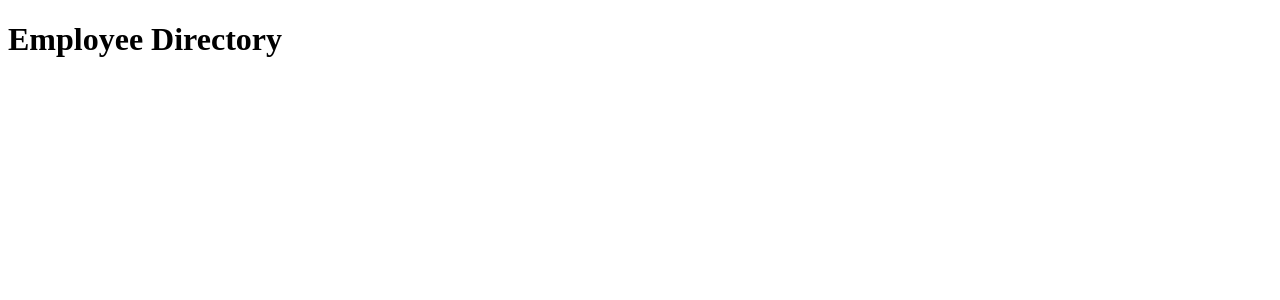
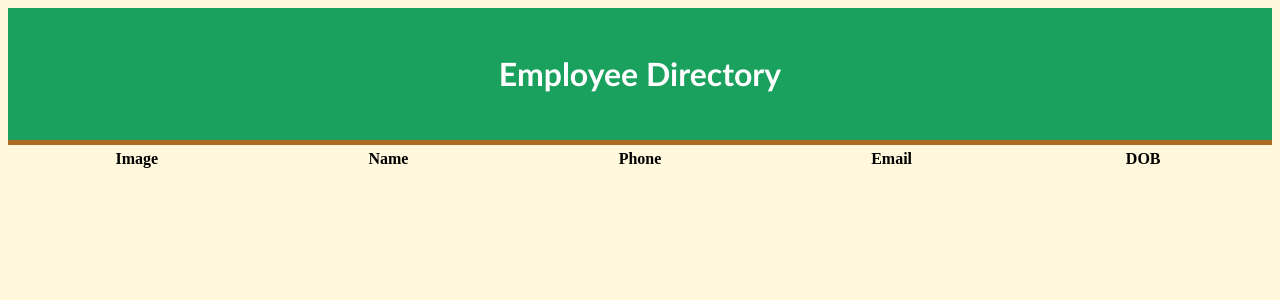
Before and after one commit to motoroboto/employeedirectory, a React (Create React App) app: page / in a window 1280 px wide. Shown: the top 300 px of the page. Built offline with nearby package versions, Linux system fonts and the light colour scheme.

Commit message:
reworking framework

```diff
--- a/src/App.js
+++ b/src/App.js
@@ -1,15 +1,12 @@
 import React from 'react';
-import Wrapper from './components/Wrapper';
-import Header from './components/Header';
-import Main from './components/Main';
+import Header from './components/header';
+import Main from './components/main';
 
 function App() {
   return (
     <div className='App'>
-      <Wrapper>
-        <Header />
-        <Main />
-      </Wrapper>
+      <Header />
+      <Main />
     </div>
   );
 }
--- a/src/components/Header.js
+++ b/src/components/Header.js
@@ -1,8 +1,5 @@
-
 import React from 'react';
-import '../style.css'
-
-// import "../styles/Header.css";
+import "../styles/header.css";
 
 function Header() {
     return (
--- a/src/components/Main.js
+++ b/src/components/Main.js
@@ -1,11 +1,11 @@
 import React from "react";
-// import DataArea from "./DataArea";
-// import "../styles/Main.css";
+import Table from "./table";
+import "../styles/main.css";
 
 function Main() {
     return (
         <>
-            {/* <DataArea /> */}
+            <Table />
         </>
     );
 };
--- a/src/components/Wrapper.js
+++ /dev/null
@@ -1,12 +0,0 @@
-import React from 'react';
-import '../style.css'
-
-function Wrapper({ children }) {
-    return (
-        <div className="wrapper">
-            { children}
-        </div>
-    );
-}
-
-export default Wrapper;
--- /dev/null
+++ b/src/components/table.js
@@ -0,0 +1,54 @@
+import React from "react";
+import '../styles/table.css'
+
+const Table = (props) => {
+    return (
+        <table className="table table-striped table-sortable text-center">
+            <thead>
+                <tr>
+                    <th scope="col">Image</th>
+                    <th scope="col" data-field="name" data-sortable="true">
+                        <span onClick={() => props.sortBy("name", "last", "first")}>
+                            Name
+            </span>
+                    </th>
+                    <th scope="col">
+                        <span onClick={() => props.sortBy("phone")}>Phone</span>
+                    </th>
+                    <th scope="col">
+                        <span onClick={() => props.sortBy("email")}>Email</span>
+                    </th>
+                    <th scope="col">
+                        <span onClick={() => props.sortBy("dob", "date")}>DOB</span>
+                    </th>
+                </tr>
+            </thead>
+            <tbody>
+                {/* {props.state.filteredEmployees.map((employee) => {
+                    const { first, last } = employee.name;
+                    const fullName = `${first} ${last}`;
+
+                    // Format date
+                    const dob = props.formatDate(employee.dob.date);
+
+                    return (
+                        <tr key={employee.login.uuid}>
+                            <td>
+                                <img src={employee.picture.thumbnail} alt={fullName} />
+                            </td>
+                            <td className="align-middle">{fullName}</td>
+                            <td className="align-middle">
+                                <a href={`tel:+1${employee.phone}`}>{employee.phone}</a></td>
+                            <td className="align-middle email">
+                                <a href={`mailto:${employee.email}`}>{employee.email}</a>
+                            </td>
+                            <td className="align-middle">{dob}</td>
+                        </tr>
+                    );
+                })} */}
+            </tbody>
+        </table>
+    );
+};
+
+export default Table;
--- a/src/index.js
+++ b/src/index.js
@@ -1,7 +1,6 @@
 import React from 'react';
 import ReactDOM from 'react-dom';
-import './style.css';
-import App from './App';
+import App from './app';
 import reportWebVitals from './reportWebVitals';
 
 ReactDOM.render(
--- a/src/style.css
+++ /dev/null
@@ -1,4 +0,0 @@
-h1 {
-  align-content: center;
-  font: 100;
-};
--- /dev/null
+++ b/src/styles/header.css
@@ -0,0 +1,8 @@
+.header {
+    background-color: #1aa15e;
+    color: white;
+    font-family: 'Gill Sans', 'Gill Sans MT', Calibri, 'Trebuchet MS', sans-serif;
+    text-align: center;
+    border-bottom: 5px solid #ad6b1f;
+    padding: 25px;
+}
--- /dev/null
+++ b/src/styles/main.css
@@ -0,0 +1,3 @@
+body {
+    background-color: cornsilk;
+}
--- /dev/null
+++ b/src/styles/table.css
@@ -0,0 +1,24 @@
+
+/* Show pointer to indicate column header is clickable */
+thead th span{
+    cursor: pointer;
+}
+
+/* Following classes allows for table to be scrollable */
+tbody {
+    display: block;
+    overflow-y: auto;
+    overflow-x: hidden;
+    max-height: 65vh;
+}
+
+thead,
+tbody tr {
+    display: table;
+    width: 100%;
+    table-layout: fixed;
+}
+
+.email {
+    overflow-x: auto;
+}
```
Also changed, not shown: 1 other file (tests, documents, lock files or other folders).
